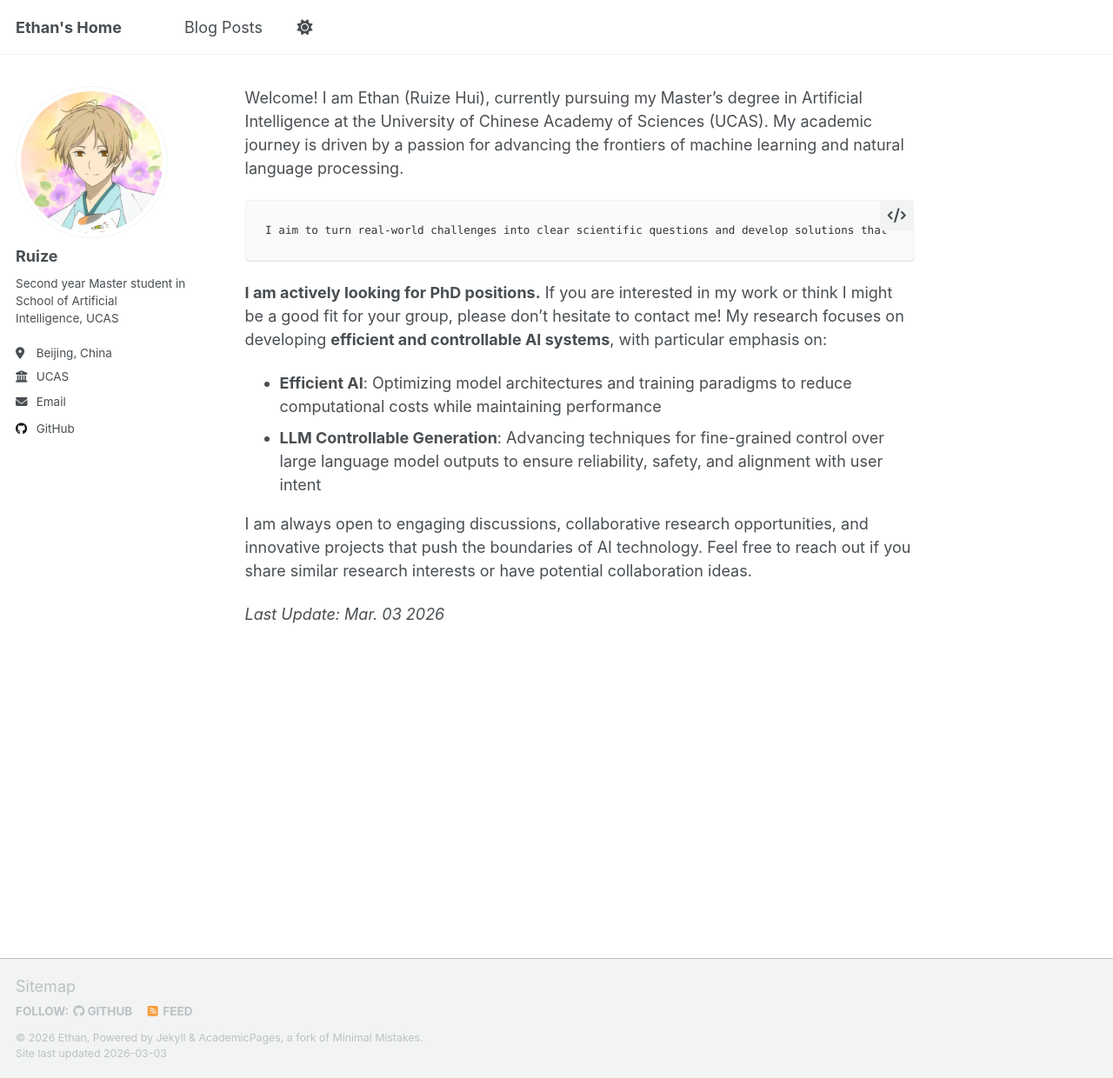
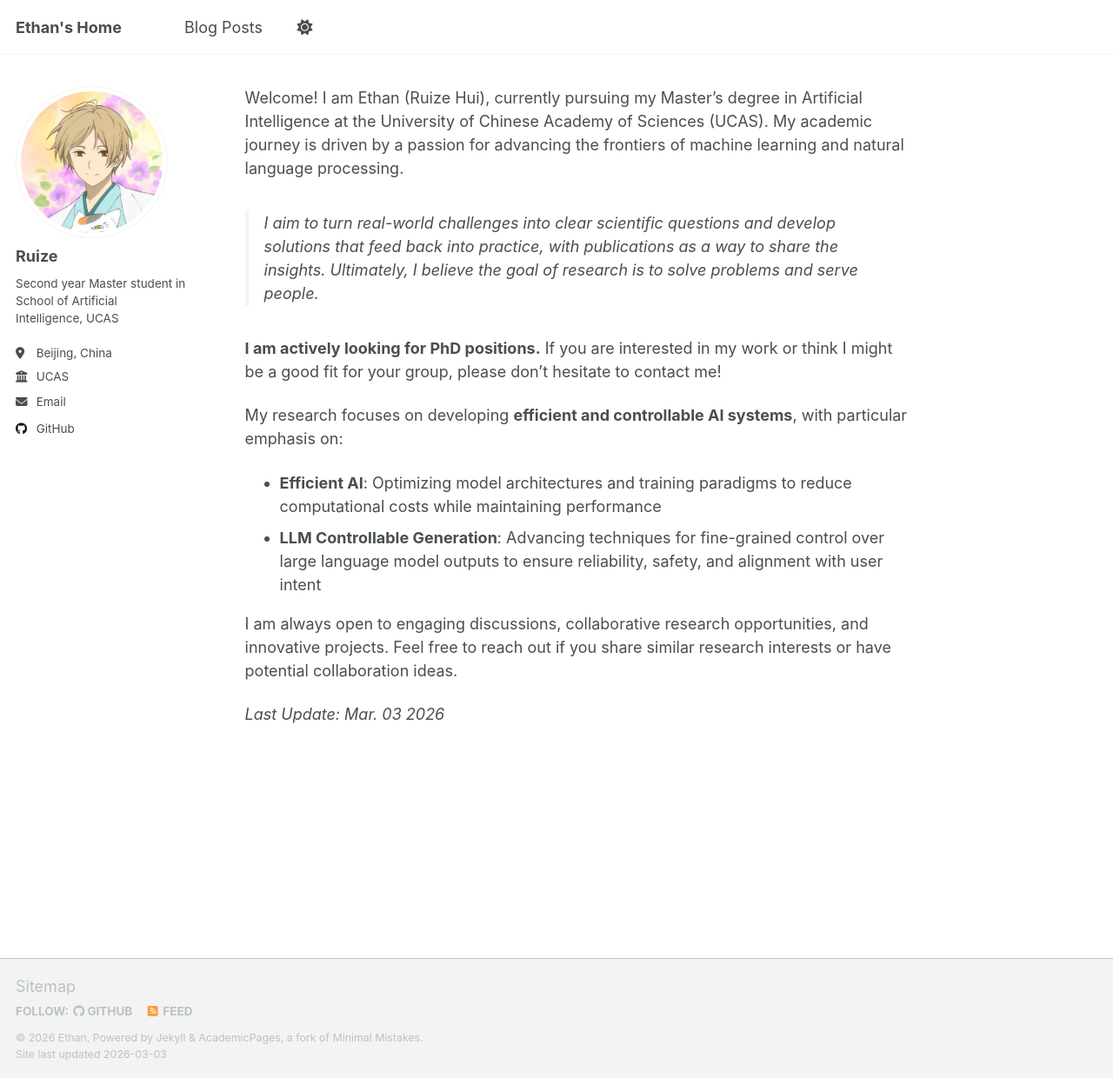
Before and after one commit to horizon0320/horizon0320.github.io, a Jekyll site: the page built from index.md, in a window 1280 px wide and 1240 px high. Shown: the whole window at 87% size. Built offline with Jekyll 4.4.1, drawn with Linux system fonts in a browser that asks for light colours; a script that is not in the unit is left out.

Commit message:
Refine author profile and research focus description
Removed redundant text and improved clarity in the author profile section.

````diff
--- a/index.md
+++ b/index.md
@@ -4,15 +4,15 @@ author_profile: true
 ---
 
 Welcome! I am Ethan (Ruize Hui), currently pursuing my Master's degree in Artificial Intelligence at the University of Chinese Academy of Sciences (UCAS). My academic journey is driven by a passion for advancing the frontiers of machine learning and natural language processing.
-```
-I aim to turn real-world challenges into clear scientific questions and develop solutions that feed back into practice, with publications as a way to share the insights. Ultimately, I believe the goal of research is to solve problems and serve people.
-```
+> I aim to turn real-world challenges into clear scientific questions and develop solutions that feed back into practice, with publications as a way to share the insights. Ultimately, I believe the goal of research is to solve problems and serve people.
+
 **I am actively looking for PhD positions.** If you are interested in my work or think I might be a good fit for your group, please don't hesitate to contact me!
+
 My research focuses on developing **efficient and controllable AI systems**, with particular emphasis on:
 - **Efficient AI**: Optimizing model architectures and training paradigms to reduce computational costs while maintaining performance
 - **LLM Controllable Generation**: Advancing techniques for fine-grained control over large language model outputs to ensure reliability, safety, and alignment with user intent
 
-I am always open to engaging discussions, collaborative research opportunities, and innovative projects that push the boundaries of AI technology. Feel free to reach out if you share similar research interests or have potential collaboration ideas.
+I am always open to engaging discussions, collaborative research opportunities, and innovative projects. Feel free to reach out if you share similar research interests or have potential collaboration ideas.
 
 
 _Last Update: Mar. 03 2026_
````
